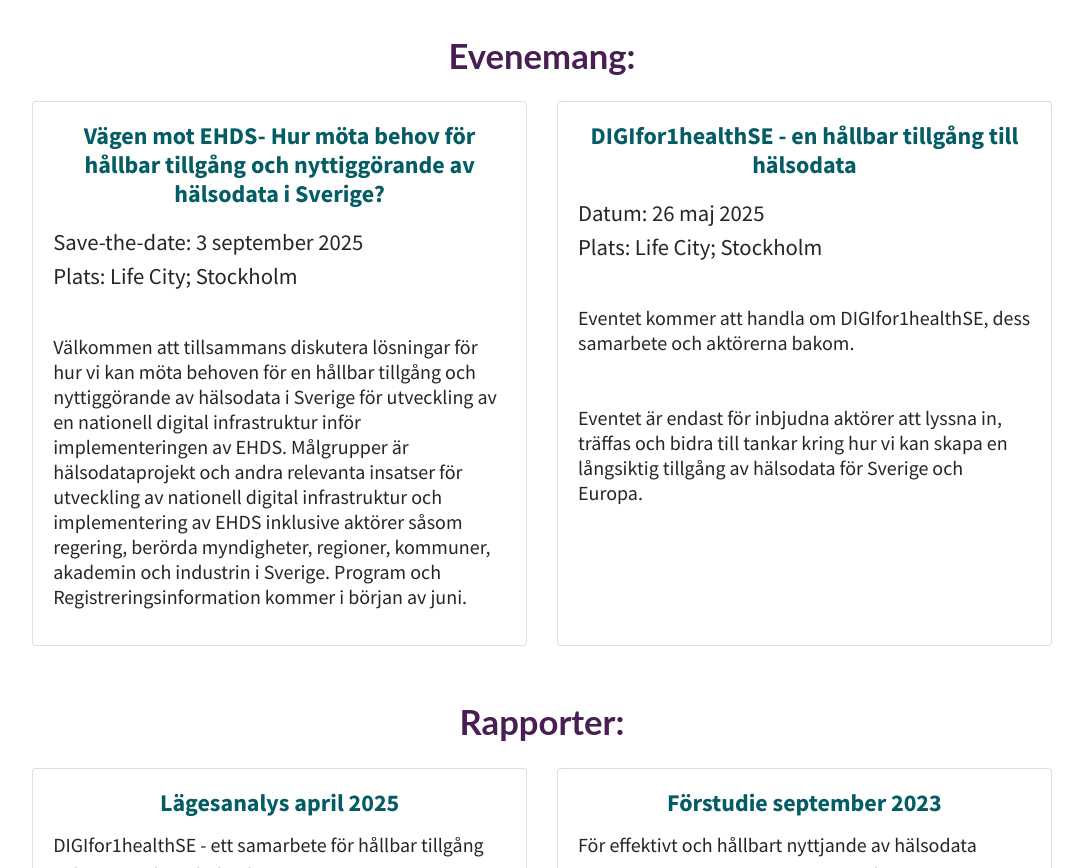
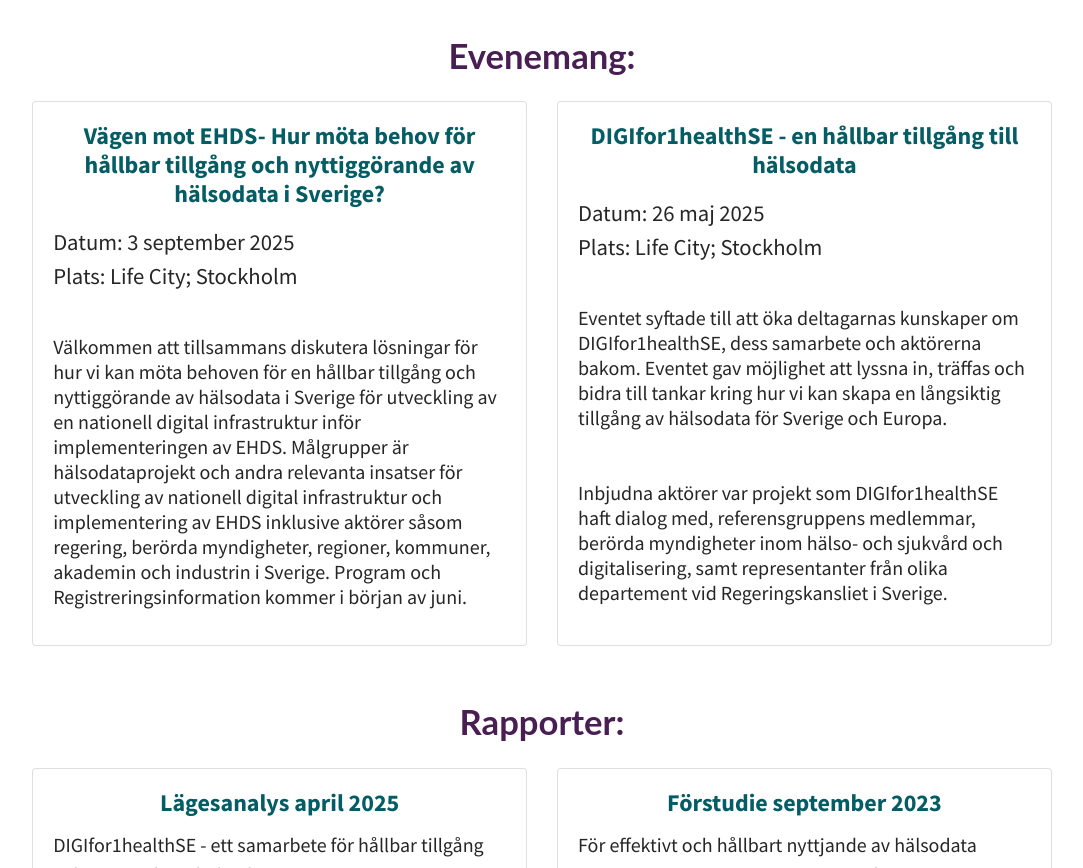
Before and after one commit to ScilifelabDataCentre/DIGIfor1Health_web, a Jekyll site: the page built from pages/outputs.md, in a window 1280 px wide and 900 px high, scrolled down 280 px, cut to the strip 32-900 px from the top of the window. Shown: the whole strip, without its empty margins (98-1181 px from the left). Built offline with Jekyll 4.4.1, drawn with Linux system fonts in a browser that asks for light colours; a script that is not in the unit is left out; comment, search, counter and statistics services are not loaded.

Commit message:
Update outputs.md

```diff
--- a/pages/outputs.md
+++ b/pages/outputs.md
@@ -22,7 +22,7 @@ bootstrap: true
           </h4>
           <p class="card-text">
    <p style="font-size: calc(1em + 2pt);">
-    Save-the-date: 3 september 2025<br>
+    Datum: 3 september 2025<br>
     Plats: Life City; Stockholm
     </p>
     <br>
@@ -50,11 +50,10 @@ Program och Registreringsinformation kommer i början av juni. </p>
     </p>
     <br>
 
-Eventet kommer att handla om DIGIfor1healthSE, dess samarbete och aktörerna bakom. <br>
+Eventet syftade till att öka deltagarnas kunskaper om DIGIfor1healthSE, dess samarbete och aktörerna bakom. Eventet gav möjlighet att lyssna in, träffas och bidra till tankar kring hur vi kan skapa en långsiktig tillgång av hälsodata för Sverige och Europa. <br>
 <br>
 <br>
-Eventet är endast för inbjudna aktörer
-att lyssna in, träffas och bidra till tankar kring hur vi kan skapa en långsiktig tillgång av hälsodata för Sverige och Europa. </p>
+Inbjudna aktörer var projekt som DIGIfor1healthSE haft dialog med, referensgruppens medlemmar, berörda myndigheter inom hälso- och sjukvård och digitalisering, samt representanter från olika departement vid Regeringskansliet i Sverige. </p>
         </div>
       </div>
     </div>
```
